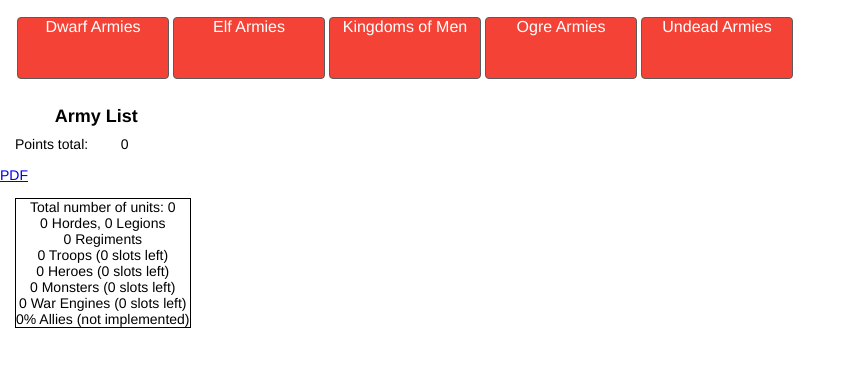
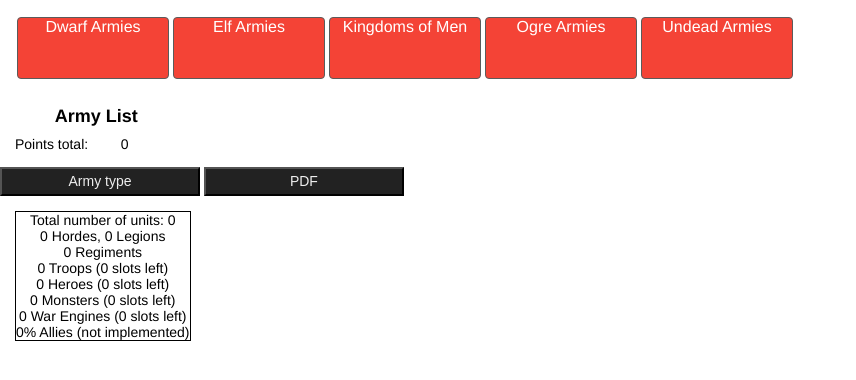
Before and after one commit to torkelbe/kowhub, a Django app: page /armybuilder/ in a window 1280 px wide. Shown: the part 60-440 px from the top of the page, without its empty margins (0-856 px from the left). Run offline with Django 3.2, Linux system fonts and the light colour scheme; data that the repository does not hold is empty; some libraries are stand-ins or nearby versions.

Commit message:
Add button for changing primary army of current army list. Currently using a static, placeholder set of choices.

```diff
--- a/armybuilder/static/armybuilder/scripts/armybuilder-controller.js
+++ b/armybuilder/static/armybuilder/scripts/armybuilder-controller.js
@@ -159,11 +159,32 @@ armybuilderController = function() {
                     }, errorLogger);
                 });
 
-                // Button listener: Select Army
+                // Button listener: Select army to view choices for
                 $(armyPage).find('#armyselector').on('click', '.armyBtn', function(evt) {
                     evt.preventDefault();
                     var armyChoice = $(evt.target).data().armyKey;
                     loadUnitChoices(armyChoice);
+                });
+
+                // Button listener: Display drop-down menu for selecting primary army
+                $(armyPage).find('#armylistDetails').on('click', '.armyChoice', function(evt) {
+                    evt.preventDefault();
+                    var options = $('.armyOptions');
+                    options.toggleClass('active');
+                    options.slideToggle(200);
+                });
+
+                // Button listener: Select primary army from drop-down menu
+                $(armyPage).find('#armylistDetails').on('click', '.armyOptions', function(evt) {
+                    evt.preventDefault();
+                    var meta = {'army':$(evt.target).data().army};
+                    storageEngine.setMeta('units', meta, function(data) {
+                        var tar = $(evt.target).closest('li').children('a');
+                        var button = $('.armyChoice');
+                        button.html(tar.html());
+                        button.click();
+                        renderUnitSelections(data);
+                    }, errorLogger);
                 });
 
                 // Button listener: Get armylist PDF
--- a/armybuilder/static/armybuilder/styles/armybuilder.css
+++ b/armybuilder/static/armybuilder/styles/armybuilder.css
@@ -137,5 +137,36 @@ caption {
 [legal=false] {
     color: red;
 }
+
+.armyChoice, .pdfBtn {
+    width: 200px;
+    background: #222;
+    color: #eee;
+    line-height: 25px;
+    font-size: 14px;
+    padding: 0 10px;
+    cursor: pointer;
+}
+
+.armyOptions {
+    display: none;
+    position: absolute;
+    margin: 0;
+    background: #dddddd;
+    text-decoration: none;
+}
+
+.armyOptions > li {
+    width: 200px;
+    background: #eee;
+    line-height: 25px;
+    font-size: 14px;
+    padding: 0 10px;
+    cursor: pointer;
+}
+
+.armyOptions > li:hover {
+    background: #bbb;
+}
 /*
 */
--- a/armybuilder/templates/armybuilder/application.html
+++ b/armybuilder/templates/armybuilder/application.html
@@ -35,8 +35,15 @@
                 <td><span id="pointsTotal">0</span></td>
             </tfoot>
         </table>
+        <span id="armylistDetails">
+            <button class="armyChoice">Army type</button>
+            <ul class="armyOptions">
+                <li><a href="#" data-army="elfarmies">Elf Armies</a></li>
+                <li><a href="#" data-army="dwarfarmies">Dwarf Armies</a></li>
+            </ul>
+        </span>
         <span>
-            <td><nav><a href="#" class="pdfBtn">PDF</a></nav></td>
+            <button class="pdfBtn">PDF</button>
             <table id="statsTable">
             </table>
         </span>
```
